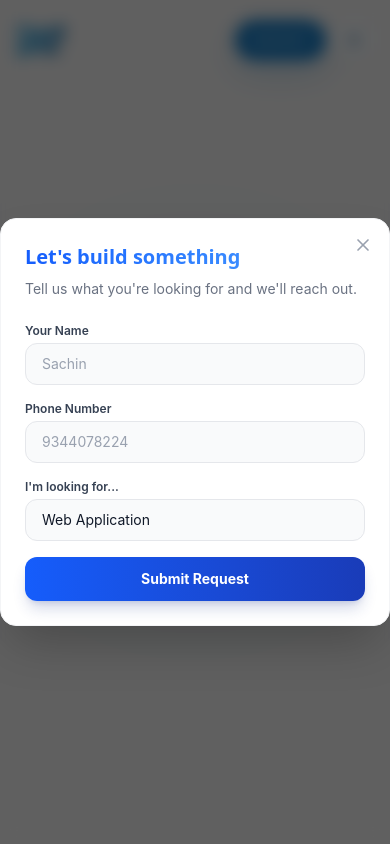
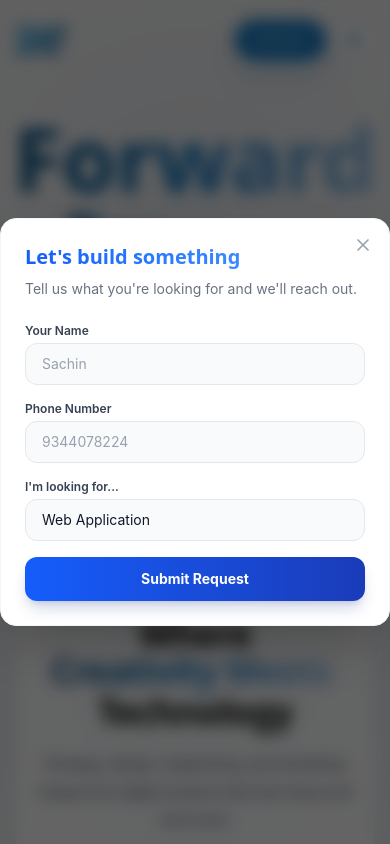
Before and after one commit to shabir250103/fwdpro, a React (Vite) app: page / in a window 390 px wide. Shown: the top 844 px of the page. Built offline with nearby package versions, Linux system fonts and the light colour scheme.

Commit message:
mobile reponsive my krithick

```diff
--- a/index.html
+++ b/index.html
@@ -13,7 +13,6 @@
     <meta charset="UTF-8" />
     <link rel="apple-touch-icon" sizes="180x180" href="/apple-touch-icon.png" />
     <link rel="icon" type="image/png" sizes="32x32" href="/favicon-32x32.png" />
-    <link rel="icon" type="image/png" sizes="16x16" href="/favicon-16x16.png" />
     <link rel="manifest" href="/site.webmanifest" />
     <meta name="viewport" content="width=device-width, initial-scale=1.0" />
     <title>fwdpro | Digital Agency & Product Studio</title>
--- a/src/components/sections/Hero.jsx
+++ b/src/components/sections/Hero.jsx
@@ -14,7 +14,7 @@ const Hero = () => {
   }, [suffixes.length]);
 
   return (
-    <section id="home" className="relative flex min-h-screen items-center justify-center overflow-hidden bg-[var(--color-bg-base)] pt-20 sm:pt-0">
+    <section id="home" className="relative flex sm:min-h-screen items-start sm:items-center justify-center overflow-hidden bg-[var(--color-bg-base)] pt-28 pb-16 sm:pt-0 sm:pb-0">
       {/* Enhanced Background Elements */}
       <div className="absolute inset-0 z-0 pointer-events-none overflow-hidden flex flex-col justify-center opacity-[0.04]">
         {[...Array(20)].map((_, i) => (
@@ -34,7 +34,9 @@ const Hero = () => {
       <div className="relative z-10 flex w-full flex-col items-center justify-center px-4">
 
         <div className="flex w-full items-center justify-center text-center">
-          <h1 className="flex w-full items-center justify-center text-[clamp(2.05rem,10.5vw,3.5rem)] font-bold leading-none tracking-tight sm:text-[11vw] lg:text-[12vw] lg:tracking-tighter">
+
+          {/* ── DESKTOP (sm+): original single-line layout ── */}
+          <h1 className="hidden sm:flex w-full items-center justify-center text-[18vw] font-bold leading-none tracking-tight lg:text-[12vw] lg:tracking-tighter">
             <span className="text-gradient">Forward Pro</span>
             <div className="relative inline-flex items-center justify-center overflow-hidden pr-2">
               <AnimatePresence mode="wait">
@@ -49,13 +51,38 @@ const Hero = () => {
                   {suffixes[index]}
                 </motion.span>
               </AnimatePresence>
-              {/* invisible spacer to keep layout stable, using 'duct' which is the widest word */}
               <span className="invisible">duct</span>
             </div>
           </h1>
+
+          {/* ── MOBILE (below sm): two-line layout ── */}
+
+          <h1 className="flex sm:hidden w-full flex-col items-center justify-center font-bold leading-[1.05] tracking-tight">
+            <span className="text-gradient text-[clamp(4rem,24vw,5.5rem)]">Forward</span>
+            <span className="flex items-center justify-center text-[clamp(3rem,18vw,4.1rem)]">
+              <span className="text-gradient">Pro</span>
+              <div className="relative inline-flex items-center justify-center overflow-hidden pr-2">
+                <AnimatePresence mode="wait">
+                  <motion.span
+                    key={suffixes[index]}
+                    initial={{ y: "100%", opacity: 0 }}
+                    animate={{ y: 0, opacity: 1 }}
+                    exit={{ y: "-100%", opacity: 0 }}
+                    transition={{ duration: 0.6, ease: [0.16, 1, 0.3, 1] }}
+                    className="absolute inset-0 flex items-center justify-start text-gradient"
+                  >
+                    {suffixes[index]}
+                  </motion.span>
+                </AnimatePresence>
+                <span className="invisible">duct</span>
+              </div>
+            </span>
+          </h1>
+
         </div>
 
-        <div className="mt-10 flex w-full max-w-sm flex-col items-center gap-4 text-center sm:mt-12 sm:max-w-none sm:gap-5">
+
+        <div className="mt-8 flex w-full max-w-sm flex-col items-center gap-4 text-center sm:mt-12 sm:max-w-none sm:gap-5">
           <div className="inline-flex max-w-full items-center rounded-full border border-black/10 bg-white/80 px-4 py-2 text-center text-[10px] font-semibold uppercase tracking-[0.16em] text-gray-700 shadow-sm backdrop-blur-sm sm:text-xs sm:tracking-[0.24em]">
             Crafted for startups, scaleups, and ambitious digital products
           </div>
```
